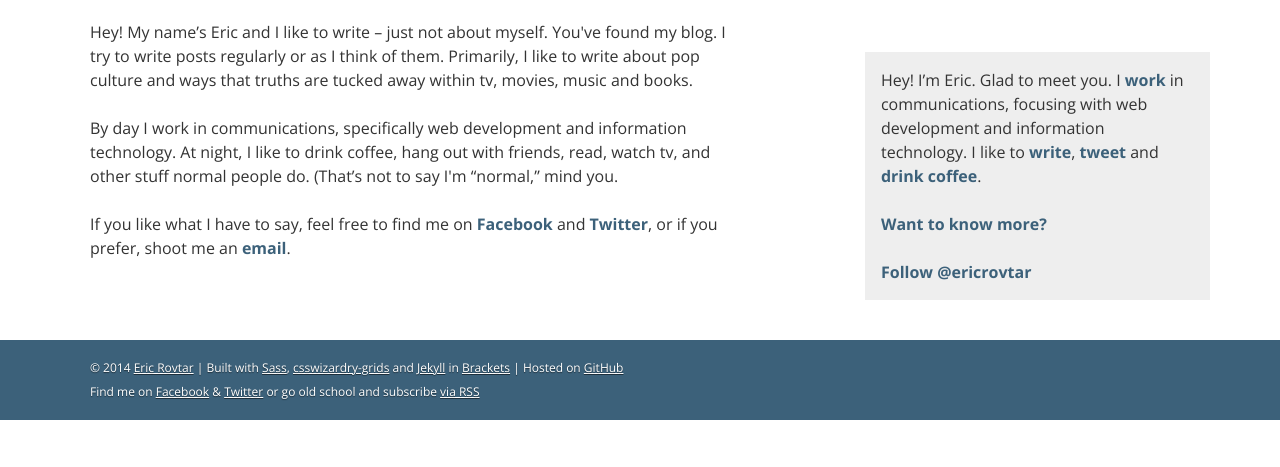
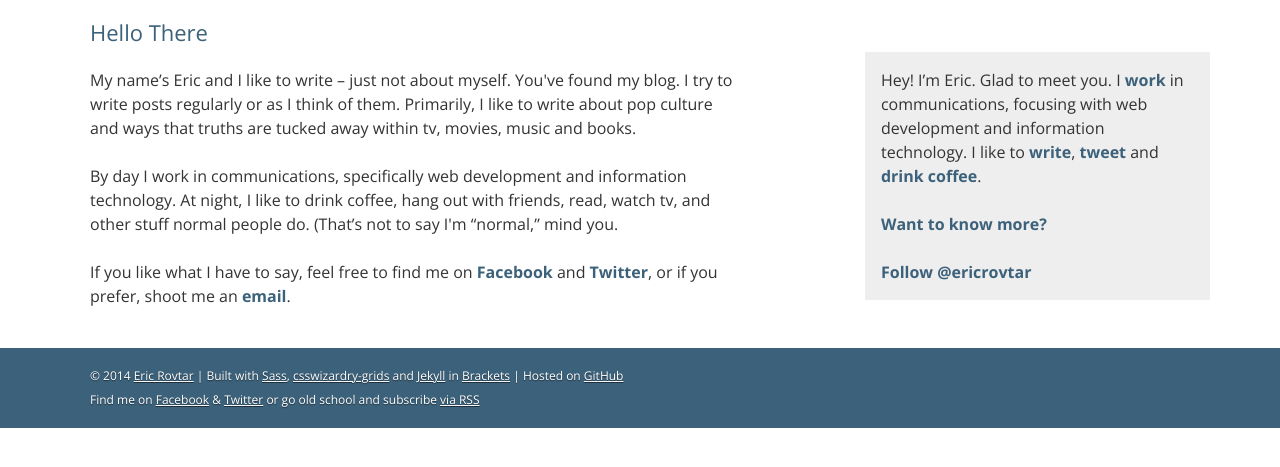
Before and after one commit to ericrovtar/ericrovtar.github.io, a Jekyll site: the page built from about.md, in a window 1280 px wide, cut to the strip 292-759 px from the top of the page. Built offline with Jekyll 4.4.1, drawn with Linux system fonts in a browser that asks for light colours; comment, search, counter and statistics services are not loaded.

Commit message:
Add header

```diff
--- a/about.md
+++ b/about.md
@@ -4,8 +4,10 @@ title: About
 permalink: /about/
 ---
 
+<h2>Hello There</h2>
+
 <p>
-    Hey! My name&rsquo;s Eric and I like to write &ndash; just not about myself. You've found my blog. I try to
+    My name&rsquo;s Eric and I like to write &ndash; just not about myself. You've found my blog. I try to
     write posts regularly or as I think of them. Primarily, I like to write about pop culture and ways that truths
     are tucked away within tv, movies, music and books.
 </p>
```
